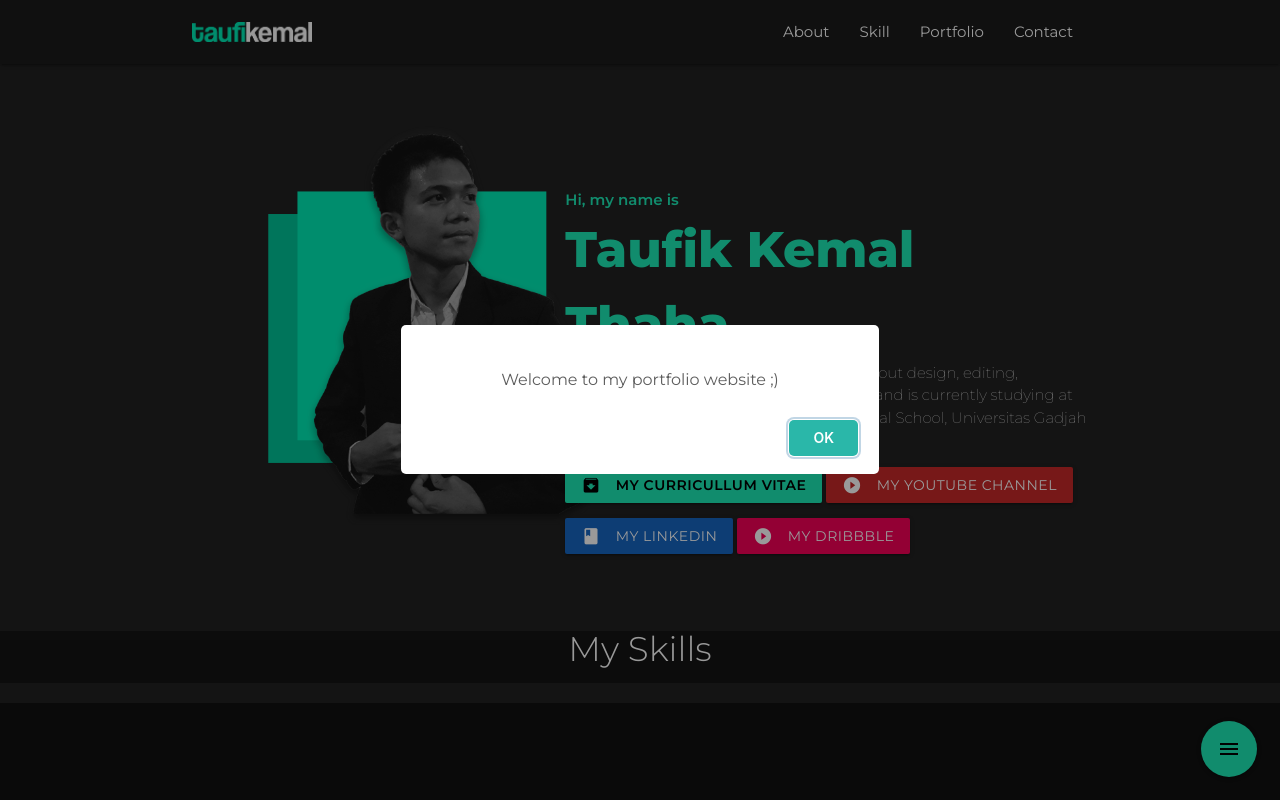
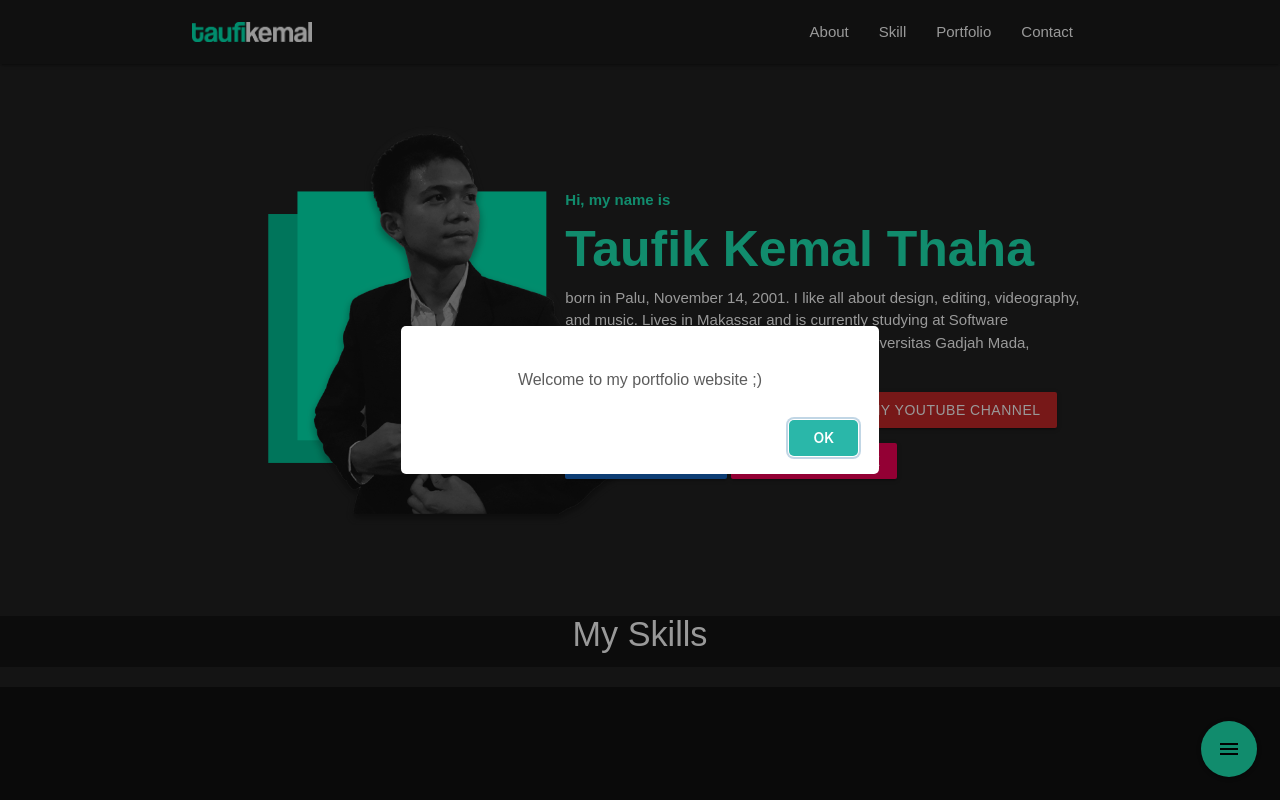
Before and after one commit to taufikemal/home, a plain HTML site: page index.html in a window 1280 px wide. Shown: the top 800 px of the page. Drawn offline with nearby package versions, Linux system fonts and the light colour scheme.

```diff
--- a/css/style.css
+++ b/css/style.css
@@ -2,7 +2,7 @@ body{
     background: #212121;
     background-size: cover;
     height: 100vh;
-    font-family: 'Montserrat', sans-serif;
+    font-family: 'Poppins', sans-serif;
 }
 
 nav{
```
Also changed, not shown: index.html (+0 -1 lines).
